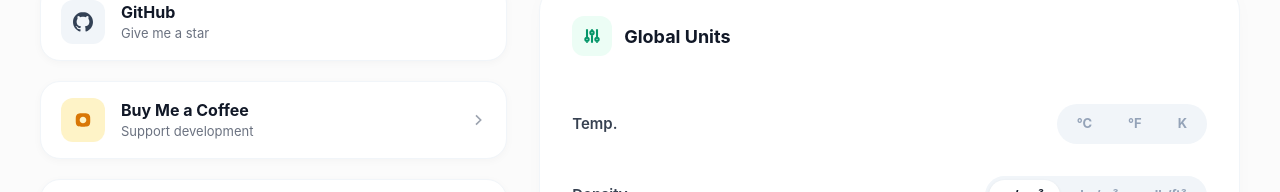
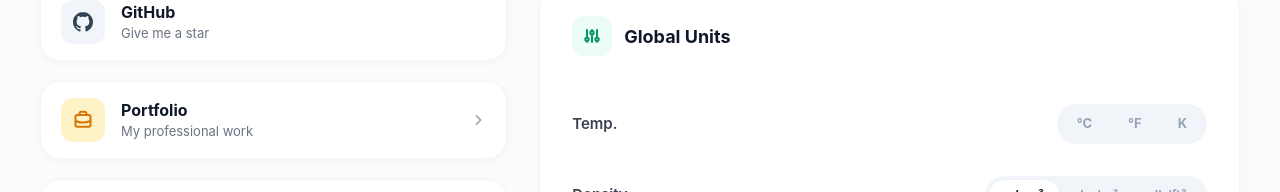
Before and after one commit to thomas2570/-Zperiod, a React (Vite) app: page /settings in a window 1280 px wide. Shown: the part 118-310 px from the top of the page. Built offline with nearby package versions, Linux system fonts and the light colour scheme.

Commit message:
Replaced Buy Me a Coffee with Portfolio link

```diff
--- a/src/pages/SettingsPage.jsx
+++ b/src/pages/SettingsPage.jsx
@@ -48,18 +48,18 @@ export default function SettingsPage() {
             </div>
           </motion.div>
 
-          {/* Buy Me a Coffee */}
+          {/* Portfolio Card */}
           <motion.div
-            onClick={() => window.open('https://buymeacoffee.com/thomasramesh', '_blank')}
+            onClick={() => window.open('https://thomasramesh.netlify.app/', '_blank')}
             whileHover={{ y: -2 }}
             style={cardStyle}
           >
             <div style={iconBoxStyle('#fef3c7', '#d97706')}>
-              <svg width="20" height="20" fill="currentColor" viewBox="0 0 24 24"><path d="M20.2 7c-.4-1.2-1.3-2.1-2.5-2.5C16.8 4 14.5 4 12 4s-4.8 0-5.7.5c-1.2.4-2.1 1.3-2.5 2.5C3.3 8.2 3.3 10 3.3 12s0 3.8.5 5c.4 1.2 1.3 2.1 2.5 2.5.9.5 3.2.5 5.7.5s4.8 0 5.7-.5c1.2-.4 2.1-1.3 2.5-2.5.5-1.2.5-3 .5-5s0-3.8-.5-5zM12 16c-2.2 0-4-1.8-4-4s1.8-4 4-4 4 1.8 4 4-1.8 4-4 4z"/></svg>
+              <svg width="20" height="20" fill="none" stroke="currentColor" strokeWidth="2.5" viewBox="0 0 24 24"><path d="M21 13.255A23.931 23.931 0 0112 15c-3.183 0-6.22-.62-9-1.745M16 6V4a2 2 0 00-2-2h-4a2 2 0 00-2 2v2m4 6h.01M5 20h14a2 2 0 002-2V8a2 2 0 00-2-2H5a2 2 0 00-2 2v10a2 2 0 002 2z"/></svg>
             </div>
             <div style={{ flex: 1 }}>
-              <div style={{ fontWeight: 700, color: '#111827' }}>Buy Me a Coffee</div>
-              <div style={{ fontSize: 13, color: '#6b7280' }}>Support development</div>
+              <div style={{ fontWeight: 700, color: '#111827' }}>Portfolio</div>
+              <div style={{ fontSize: 13, color: '#6b7280' }}>My professional work</div>
             </div>
             <svg width="16" height="16" fill="none" stroke="#9ca3af" strokeWidth="2.5" viewBox="0 0 24 24"><path d="M9 5l7 7-7 7" /></svg>
           </motion.div>
```
